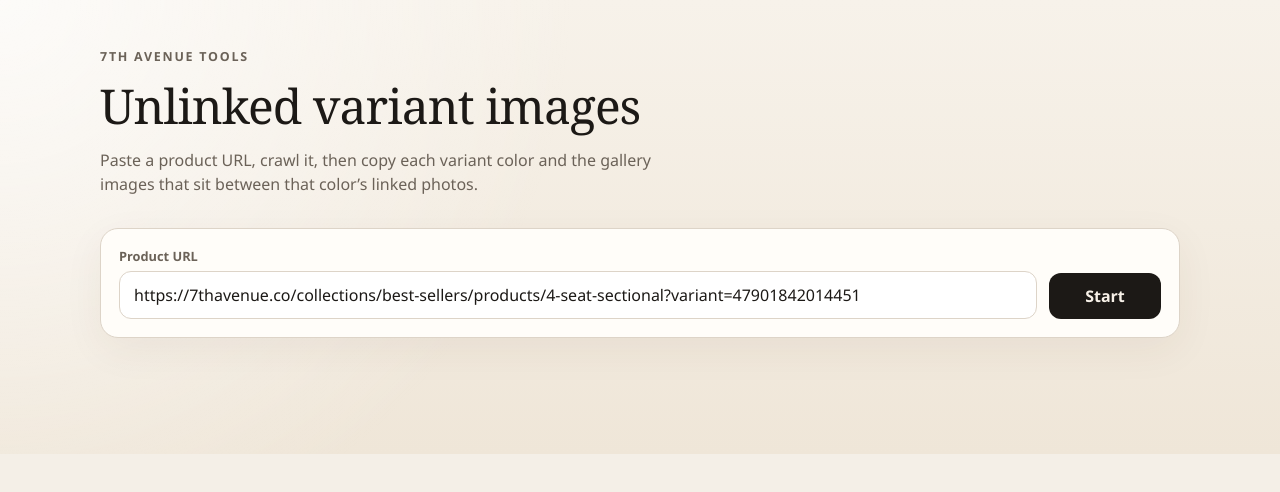
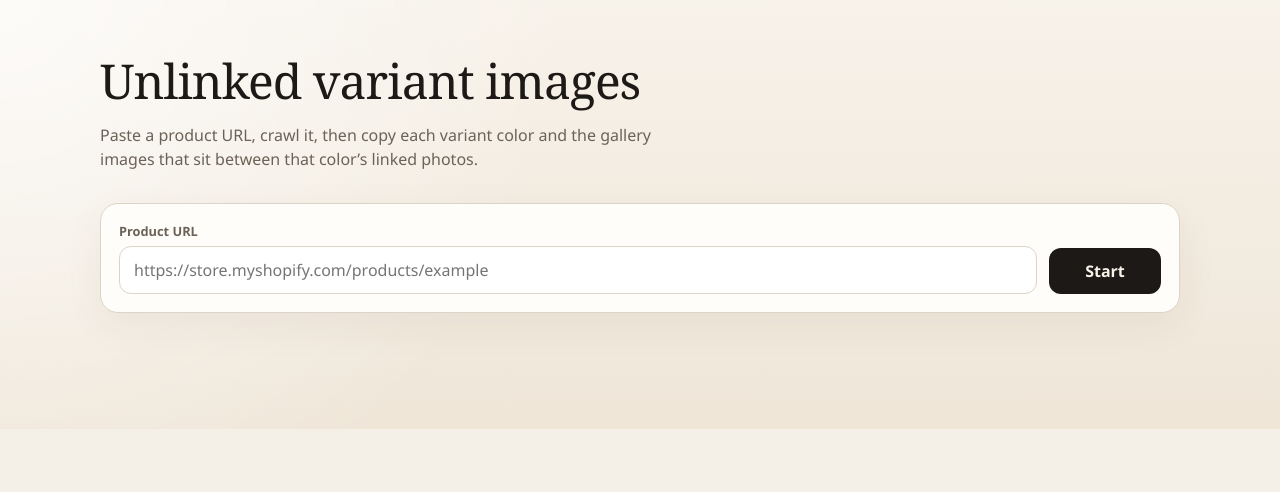
Before and after one commit to skmohotasin/unlinked-variant-images, a website: page public/index.html in a window 1280 px wide. Drawn offline with Linux system fonts and the light colour scheme.

Commit message:
code updated

```diff
--- a/package.json
+++ b/package.json
@@ -1,5 +1,5 @@
 {
-  "name": "7th-avenue-tools",
+  "name": "unlinked-variant-images",
   "version": "1.0.0",
   "private": true,
   "type": "module",
--- a/public/index.html
+++ b/public/index.html
@@ -9,7 +9,6 @@
   <body>
     <main class="shell">
       <header class="hero">
-        <p class="eyebrow">7th Avenue Tools</p>
         <h1>Unlinked variant images</h1>
         <p class="lede">
           Paste a product URL, crawl it, then copy each variant color and the
@@ -25,8 +24,8 @@
             name="url"
             type="url"
             spellcheck="false"
-            placeholder="https://7thavenue.co/products/4-seat-sectional?variant=47901842014451"
-            value="https://7thavenue.co/collections/best-sellers/products/4-seat-sectional?variant=47901842014451"
+            placeholder="https://store.myshopify.com/products/example"
+            value=""
           />
         </label>
         <button id="toggle-btn" class="btn start" type="submit">Start</button>
--- a/server.js
+++ b/server.js
@@ -50,5 +50,5 @@ app.post("/api/crawl", async (req, res) => {
 });
 
 app.listen(PORT, () => {
-  console.log(`7th Avenue tools running at http://localhost:${PORT}`);
+  console.log(`Unlinked variant images running at http://localhost:${PORT}`);
 });
```
Also changed, not shown: README.md, 1 other file.
